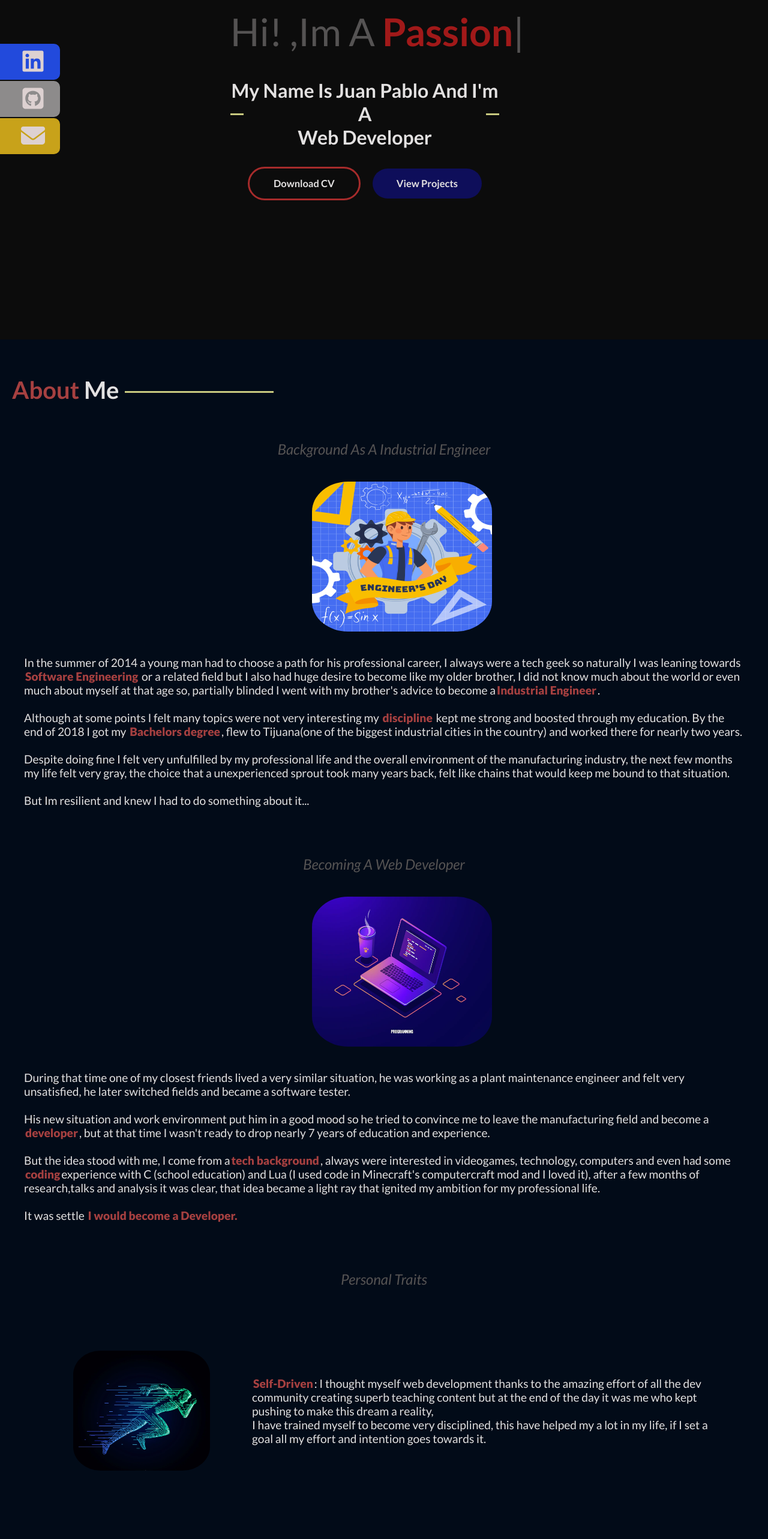
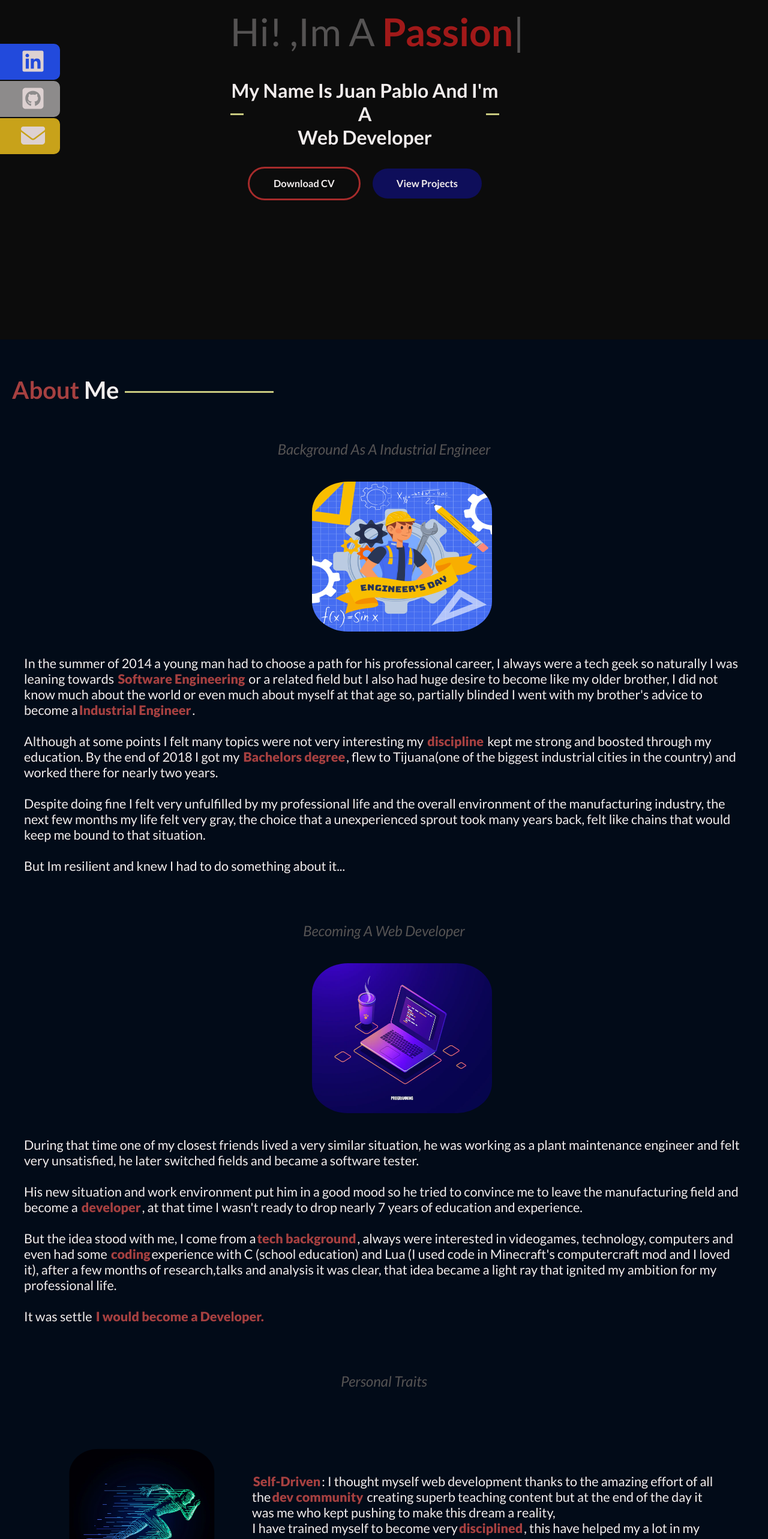
Before and after one commit to JuanP-VT/personal-web-page, a React (Create React App) app: page / in a window 1280 px wide. Shown: the part 234-2800 px from the top of the page at 60% size. Built offline with nearby package versions, Linux system fonts and the light colour scheme.

Commit message:
Added spans to highlight text

```diff
--- a/src/components/About.tsx
+++ b/src/components/About.tsx
@@ -72,8 +72,8 @@ function About() {
             <p>
               His new situation and work environment put him in a good mood so
               he tried to convince me to leave the manufacturing field and
-              become a <span>developer</span>, but at that time I wasn't ready
-              to drop nearly 7 years of education and experience.
+              become a <span>developer</span>, at that time I wasn't ready to
+              drop nearly 7 years of education and experience.
             </p>
             <p>
               <br />
@@ -102,12 +102,13 @@ function About() {
               </div>
               <div className="textContainer">
                 <span>Self-Driven</span>: I thought myself web development
-                thanks to the amazing effort of all the dev community creating
-                superb teaching content but at the end of the day it was me who
-                kept pushing to make this dream a reality,
-                <br /> I have trained myself to become very disciplined, this
-                have helped my a lot in my life, if I set a goal all my effort
-                and intention goes towards it.
+                thanks to the amazing effort of all the
+                <span>dev community</span> creating superb teaching content but
+                at the end of the day it was me who kept pushing to make this
+                dream a reality,
+                <br /> I have trained myself to become very
+                <span>disciplined</span>, this have helped my a lot in my life,
+                when I set a goal all my effort and intention goes towards it.
               </div>
             </div>
             <div className="traitContainer">
@@ -118,9 +119,10 @@ function About() {
                 <span>Resilient</span>: This is something that i have developed
                 for my personal life and greatly enhanced my professional
                 performance too, basically resilient means to be able to
-                withstand difficult conditions while staying aware; frustration,
-                stress and conflict are situations we encounter daily and having
-                the emotional strength to deal really made me mature greatly.
+                withstand difficult conditions while staying <span>aware</span>,
+                frustration, stress and conflict are situations we encounter
+                daily and having the <span>emotional strength</span> to deal
+                with, really made me mature greatly.
               </div>
             </div>
             <div className="traitContainer">
@@ -133,9 +135,9 @@ function About() {
                 trying to improve my social skills (i were very introvert).
                 <br /> This have proven to be on of the best skills i could
                 develope , understand that the people I work are complex human
-                being with emotions made me be more emphatic, take
-                offenses/criticism less personal and overall made me someone
-                nice to be around with.
+                being with emotions made me be more <span>emphatic</span>, take
+                offenses/criticism <span>less personal</span> and overall made
+                me someone nicer to be around with.
               </div>
             </div>
             <div className="traitContainer">
@@ -143,11 +145,12 @@ function About() {
                 <img src={writing} alt="SelfDriven Character" />
               </div>
               <div className="textContainer">
-                <span>Communication And Writing Skills </span>:As a industrial
+                <span>Communication And Writing Skills</span>: As a industrial
                 engineer one of my main activities were writing status reports
-                and process/quality documentation. I had to be very concise and
-                brief when reporting to a manager or explain with great detail
-                to an operator/technician.
+                and a lot of process/quality <span>documentation</span>. I had
+                to be very concise and brief when reporting to a manager or
+                explain with great <span>detail</span> to an
+                operator/technician.
               </div>
             </div>
           </div>
--- a/src/styles/About.scss
+++ b/src/styles/About.scss
@@ -16,7 +16,7 @@
       padding: 20px;
       .textContainer {
         color: $mainTextColor;
-        font-size: 1.2rem;
+        font-size: 1.35rem;
 
         span {
           font-weight: 900;
@@ -46,7 +46,7 @@
 .traitContainer {
   display: flex;
   .imgContainer {
-    transform: scale(0.8);
+    transform: scale(0.85);
   }
   .textContainer {
     align-self: center;
--- a/src/styles/App.css
+++ b/src/styles/App.css
@@ -20,7 +20,7 @@
   width: 50%;
   display: inline-flex;
   font-size: 2rem;
-  color: rgb(227, 225, 225);
+  color: rgb(242, 237, 237);
   font-weight: 650;
   justify-content: center;
   text-align: center;
@@ -52,7 +52,7 @@
   margin-top: 30px;
 }
 #Home .container .btnContainer a {
-  color: rgb(227, 225, 225);
+  color: rgb(242, 237, 237);
   font-family: "Lato", sans-serif;
   display: flex;
   padding: 25px;
@@ -72,7 +72,7 @@
 }
 #Home .container .btnContainer .cv {
   background-color: transparent;
-  color: rgb(227, 225, 225);
+  color: rgb(242, 237, 237);
   border: 3px solid rgb(166, 43, 43);
   margin-right: 20px;
 }
@@ -141,7 +141,7 @@
   letter-spacing: 3px;
   font-size: 1.3rem;
   font-weight: 700;
-  color: rgb(227, 225, 225);
+  color: rgb(242, 237, 237);
 }
 .socials .Scontainer svg {
   height: 40px;
@@ -171,7 +171,7 @@
 }
 
 #navBarName {
-  color: rgb(227, 225, 225);
+  color: rgb(242, 237, 237);
   text-align: center;
   width: 40%;
   font-weight: 600;
@@ -181,7 +181,7 @@
 }
 #navBarName #nameOne {
   font-family: "Permanent Marker", cursive;
-  color: rgb(227, 225, 225);
+  color: rgb(242, 237, 237);
 }
 #navBarName #nameTwo {
   font-family: "Permanent Marker", cursive;
@@ -241,8 +241,8 @@
   padding: 20px;
 }
 #About .container div .textContainer {
-  color: rgb(227, 225, 225);
-  font-size: 1.2rem;
+  color: rgb(242, 237, 237);
+  font-size: 1.35rem;
 }
 #About .container div .textContainer span {
   font-weight: 900;
@@ -271,7 +271,7 @@
   display: flex;
 }
 .traitContainer .imgContainer {
-  transform: scale(0.8);
+  transform: scale(0.85);
 }
 .traitContainer .textContainer {
   align-self: center;
@@ -299,7 +299,7 @@ body {
   padding: 20px;
   font-weight: 700;
   padding-top: 60px;
-  color: rgb(227, 225, 225);
+  color: rgb(242, 237, 237);
 }
 .sectionTitle .alter {
   color: rgb(166, 64, 64);
--- a/src/styles/Variables.scss
+++ b/src/styles/Variables.scss
@@ -3,7 +3,7 @@ $fontOne: "Lato", sans-serif;
 $fontTwo: "Permanent Marker", cursive;
 
 //TextColor
-$mainTextColor: rgb(227, 225, 225);
+$mainTextColor: rgb(242, 237, 237);
 $secondaryTextColor: rgb(161, 25, 25);
 $thirdTextColor: rgb(85, 83, 83);
 $fourthTextColor: rgb(166, 64, 64);
```
